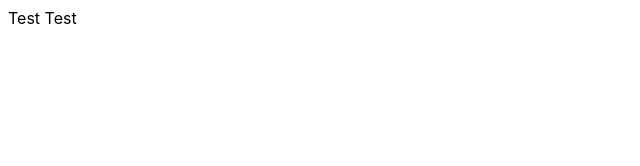
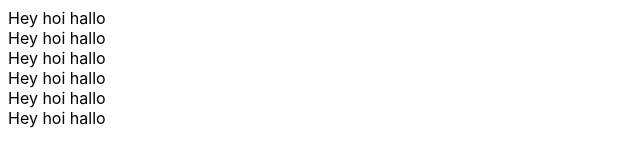
Before and after one commit to DamianvdD/LAM-Website, a plain HTML site: page index.html in a window 1280 px wide. Shown: the whole page, without its empty margins (0-640 px from the left). Drawn offline with Linux system fonts and the light colour scheme.

Commit message:
New Update

```diff
--- a/index.html
+++ b/index.html
@@ -12,6 +12,25 @@
 
 <body>
     <div class="Container">
-        Test Test
+        <div class="Header">
+            Hey hoi hallo
+        </div>
+    </div>
+    <div class="Container2">
+        <div class="Block1">
+            Hey hoi hallo
+        </div>
+        <div class="Block1">
+            Hey hoi hallo
+        </div>
+        <div class="Block1">
+            Hey hoi hallo
+        </div>
+        <div class="Block1">
+            Hey hoi hallo
+        </div>
+        <div class="Block1">
+            Hey hoi hallo
+        </div>
     </div>
 </body>
```
Also changed, not shown: LAMLogo.jpg.
